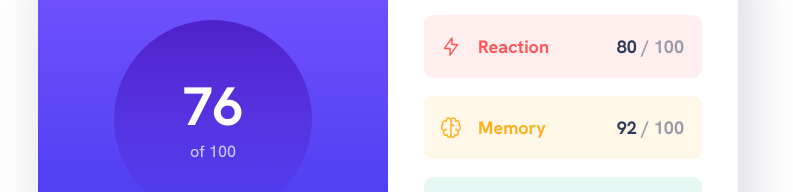
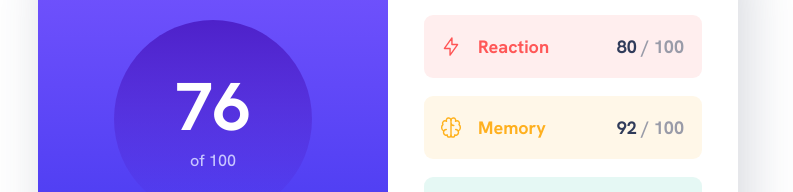
Before and after one commit to MuneerMek/results-summary-component-main, a plain HTML site: page index.html in a window 1280 px wide. Shown: the part 220-412 px from the top of the page, without its empty margins (252-1045 px from the left). Drawn offline with Linux system fonts and the light colour scheme.

Commit message:
fixed css error

```diff
--- a/css/main.css
+++ b/css/main.css
@@ -292,7 +292,7 @@ button:focus-visible {
     width: 11rem;
     height: 11rem;
   }
-  c .results .score-display span {
+  .results .score-display span {
     font-size: 3.75rem;
   }
   .results p {
```
